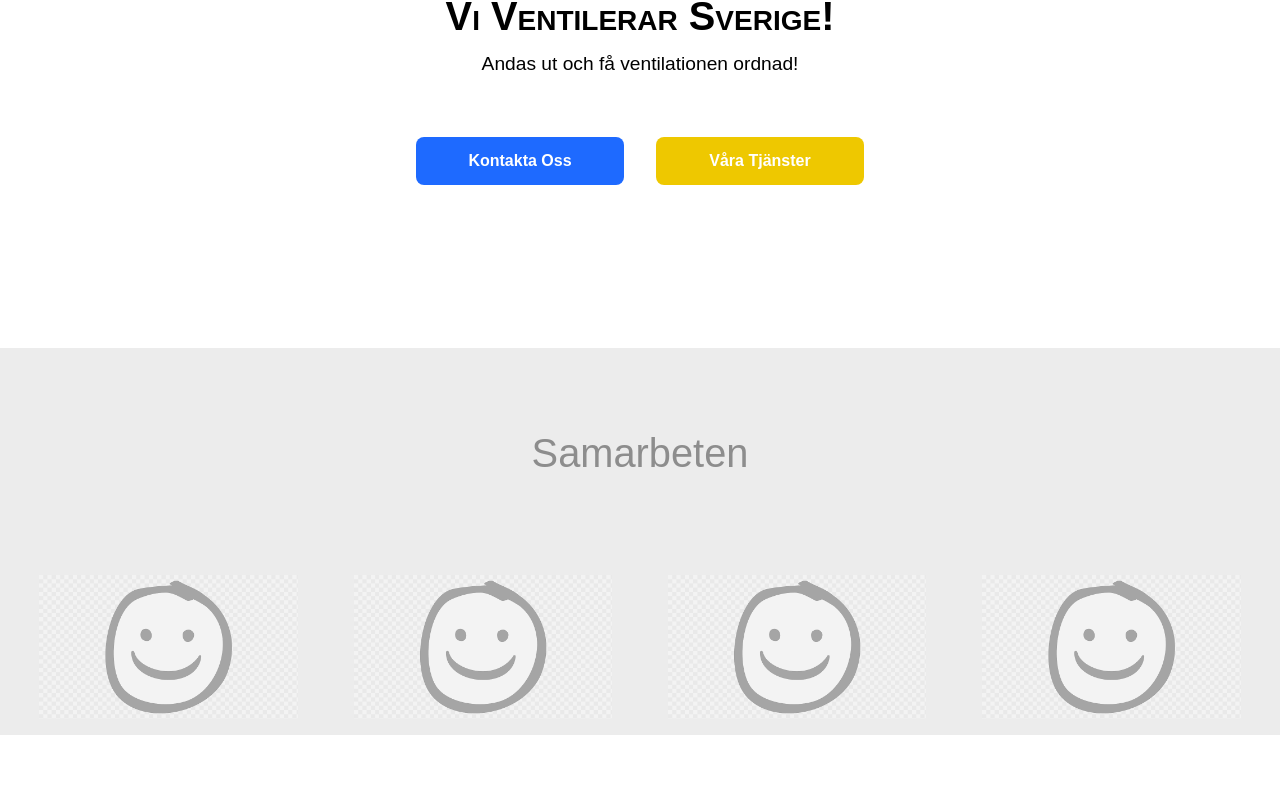
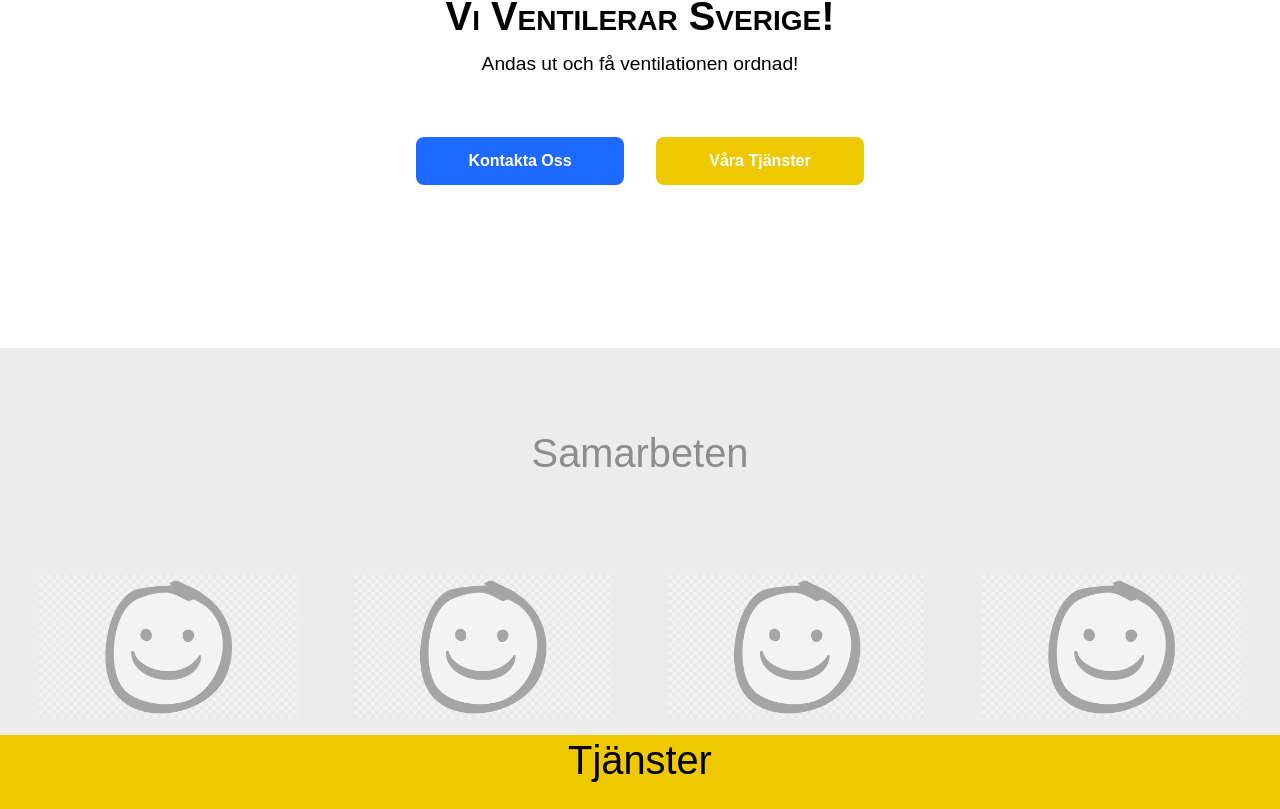
Before and after one commit to maxerling/landing-page-project, a React (Create React App) app: page / in a window 1280 px wide. Shown: the part 512-1321 px from the top of the page. Before the commit the page ends 1247 px from the top, so only its background shows below. Built offline with nearby package versions, Linux system fonts and the light colour scheme.

Commit message:
started on servicesection

```diff
--- a/src/components/ServiceSection.tsx
+++ b/src/components/ServiceSection.tsx
@@ -3,12 +3,28 @@ import styled from "styled-components";
 
 interface ServiceSectionProps {}
 
+const ContnetWrapper = styled.div`
+  display: flex;
+  flex-wrap: wrap;
+  background-color: #eec800;
+`;
+
+
+
+const Text = styled.h2``;
+
 const HeaderText = styled.h1`
-display: flex;
-width: 100%;
-
+  display: flex;
+  width: 100%;
+  flex-direction: row;
+  width: 100%;
+  justify-content: center;
 `;
 
 export const ServiceSection: React.FC<ServiceSectionProps> = ({}) => {
-  return <></>;
+  return (
+    <ContnetWrapper>
+      <HeaderText>Tjänster</HeaderText>
+    </ContnetWrapper>
+  );
 };
```
